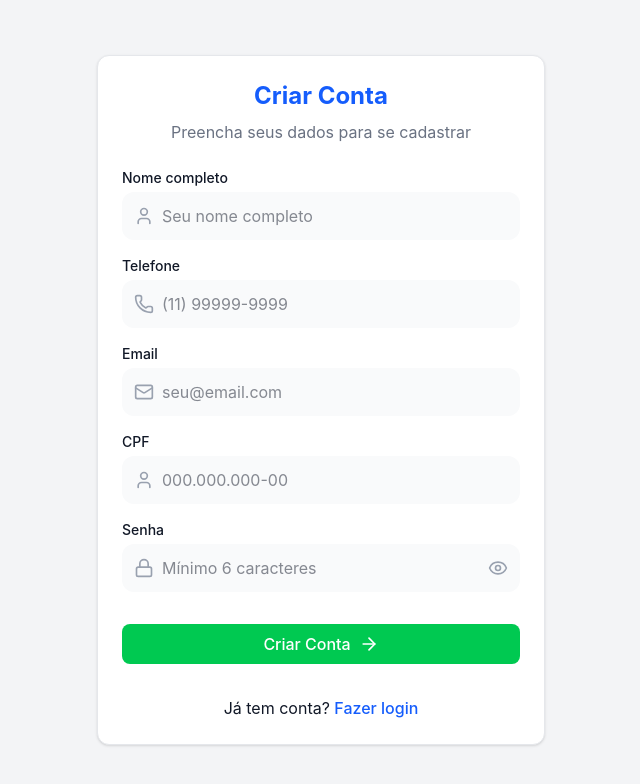
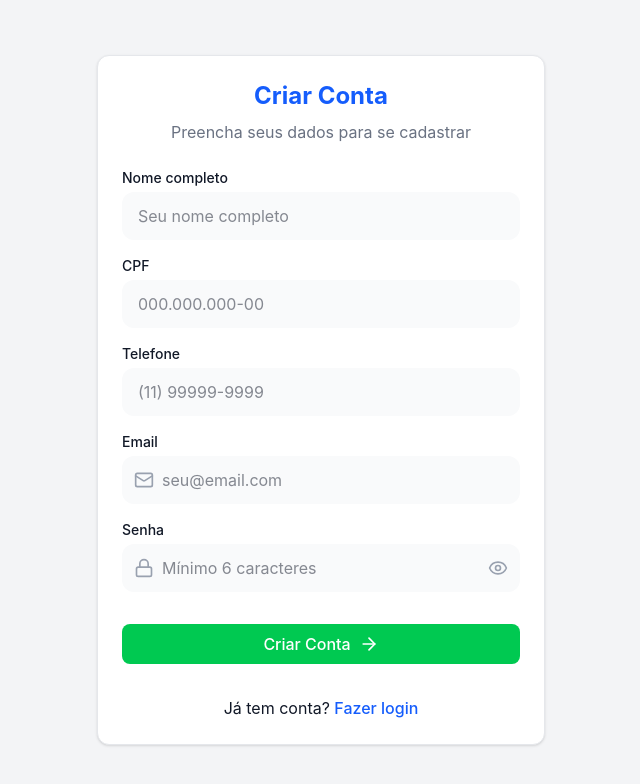
Before and after one commit to brunoalvaress1/appCliniica, a React (Vite) app: page /login in a window 1280 px wide. Both pictures are taken after a click on the button "Criar conta". Shown: the top 784 px of the page, without its empty margins (319-959 px from the left). Built offline with nearby package versions, Linux system fonts and the light colour scheme.

Commit message:
Build corrigido

```diff
--- a/src/pages/auth/LoginPage.tsx
+++ b/src/pages/auth/LoginPage.tsx
@@ -2,7 +2,7 @@ import { useState } from 'react'
 import { useNavigate } from 'react-router-dom'
 import { Card, CardContent } from '../../components/ui/Card'
 import { Button } from '../../components/ui/Button'
-import { User, Phone, Lock, Mail, ArrowRight, ArrowLeft, Eye, EyeOff } from 'lucide-react'
+import { Mail, Lock, ArrowRight, Eye, EyeOff } from 'lucide-react'
 import { supabase } from '../../lib/supabase'
 
 export function LoginPage() {
@@ -12,17 +12,17 @@ export function LoginPage() {
   const [mostrarSenha, setMostrarSenha] = useState(false)
 
   const [dados, setDados] = useState({
-    cpf: '',
+    email: '',
     senha: '',
     nome: '',
     telefone: '',
-    email: ''
+    cpf: ''
   })
 
   // 🔐 LOGIN
   const fazerLogin = async () => {
-    if (!dados.cpf || !dados.senha) {
-      alert('Preencha CPF e Senha!')
+    if (!dados.email || !dados.senha) {
+      alert('Preencha Email e Senha!')
       return
     }
 
@@ -31,12 +31,12 @@ export function LoginPage() {
     const { data, error } = await supabase
       .from('usuarios')
       .select('*')
-      .eq('cpf', dados.cpf)
+      .eq('email', dados.email)
       .eq('senha', dados.senha)
       .single()
 
     if (error || !data) {
-      alert('CPF ou Senha incorretos!')
+      alert('Email ou Senha incorretos!')
       setLoading(false)
       return
     }
@@ -119,7 +119,7 @@ export function LoginPage() {
   }
 
   const limparCampos = () => {
-    setDados({ cpf: '', senha: '', nome: '', telefone: '', email: '' })
+    setDados({ email: '', senha: '', nome: '', telefone: '', cpf: '' })
   }
 
   return (
@@ -131,7 +131,7 @@ export function LoginPage() {
           </h1>
           <p className="text-center text-gray-500 mb-6">
             {modo === 'login'
-              ? 'Entre com seu CPF e senha'
+              ? 'Entre com seu email e senha'
               : 'Preencha seus dados para se cadastrar'}
           </p>
 
@@ -142,11 +142,10 @@ export function LoginPage() {
                 <div>
                   <label className="block text-sm font-medium mb-1">Nome completo</label>
                   <div className="relative">
-                    <User className="absolute left-3 top-1/2 -translate-y-1/2 w-5 h-5 text-gray-400" />
                     <input
                       type="text"
                       placeholder="Seu nome completo"
-                      className="w-full pl-10 pr-4 py-3 bg-gray-50 rounded-xl"
+                      className="w-full pl-4 pr-4 py-3 bg-gray-50 rounded-xl"
                       value={dados.nome}
                       onChange={(e) => setDados({ ...dados, nome: e.target.value })}
                     />
@@ -154,46 +153,44 @@ export function LoginPage() {
                 </div>
 
                 <div>
-                  <label className="block text-sm font-medium mb-1">Telefone</label>
+                  <label className="block text-sm font-medium mb-1">CPF</label>
                   <div className="relative">
-                    <Phone className="absolute left-3 top-1/2 -translate-y-1/2 w-5 h-5 text-gray-400" />
                     <input
                       type="text"
-                      placeholder="(11) 99999-9999"
-                      className="w-full pl-10 pr-4 py-3 bg-gray-50 rounded-xl"
-                      value={dados.telefone}
-                      onChange={(e) => setDados({ ...dados, telefone: e.target.value })}
+                      placeholder="000.000.000-00"
+                      className="w-full pl-4 pr-4 py-3 bg-gray-50 rounded-xl"
+                      value={dados.cpf}
+                      onChange={(e) => setDados({ ...dados, cpf: e.target.value })}
                     />
                   </div>
                 </div>
 
                 <div>
-                  <label className="block text-sm font-medium mb-1">Email</label>
+                  <label className="block text-sm font-medium mb-1">Telefone</label>
                   <div className="relative">
-                    <Mail className="absolute left-3 top-1/2 -translate-y-1/2 w-5 h-5 text-gray-400" />
                     <input
-                      type="email"
-                      placeholder="seu@email.com"
-                      className="w-full pl-10 pr-4 py-3 bg-gray-50 rounded-xl"
-                      value={dados.email}
-                      onChange={(e) => setDados({ ...dados, email: e.target.value })}
+                      type="text"
+                      placeholder="(11) 99999-9999"
+                      className="w-full pl-4 pr-4 py-3 bg-gray-50 rounded-xl"
+                      value={dados.telefone}
+                      onChange={(e) => setDados({ ...dados, telefone: e.target.value })}
                     />
                   </div>
                 </div>
               </>
             )}
 
-            {/* CPF - ambos modos */}
+            {/* EMAIL - ambos modos */}
             <div>
-              <label className="block text-sm font-medium mb-1">CPF</label>
+              <label className="block text-sm font-medium mb-1">Email</label>
               <div className="relative">
-                <User className="absolute left-3 top-1/2 -translate-y-1/2 w-5 h-5 text-gray-400" />
+                <Mail className="absolute left-3 top-1/2 -translate-y-1/2 w-5 h-5 text-gray-400" />
                 <input
-                  type="text"
-                  placeholder="000.000.000-00"
+                  type="email"
+                  placeholder="seu@email.com"
                   className="w-full pl-10 pr-4 py-3 bg-gray-50 rounded-xl"
-                  value={dados.cpf}
-                  onChange={(e) => setDados({ ...dados, cpf: e.target.value })}
+                  value={dados.email}
+                  onChange={(e) => setDados({ ...dados, email: e.target.value })}
                 />
               </div>
             </div>
```
